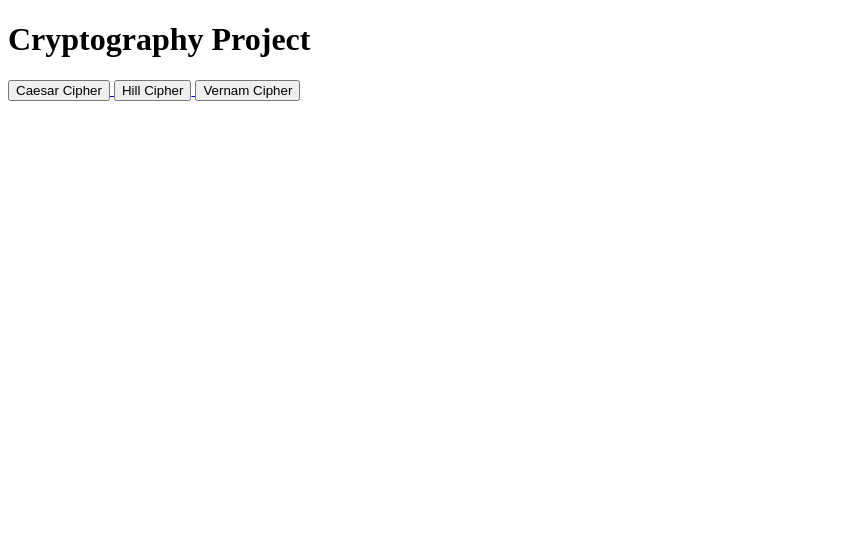
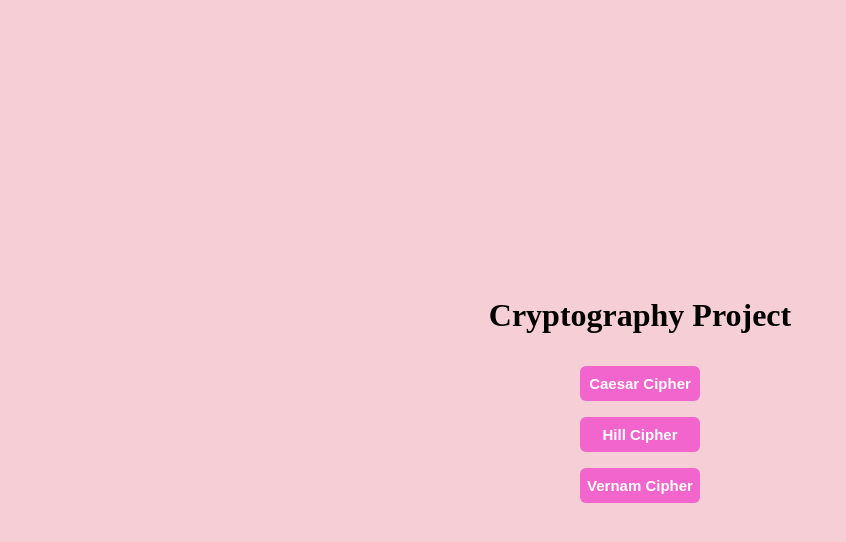
Before and after one commit to yuvrajrajendrapatil/cyptography, a plain HTML site: page home.html in a window 1280 px wide. Shown: the whole page, without its empty margins (0-846 px from the left). Drawn offline with Linux system fonts and the light colour scheme; files that its build step writes are made by us from their sources; the site is published under a folder, as on GitHub Pages, so addresses that start at the root find nothing.

Commit message:
Update home.html

```diff
--- a/home.html
+++ b/home.html
@@ -6,7 +6,7 @@
     <meta http-equiv="X-UA-Compatible" content="IE=edge">
     <meta name="viewport" content="width=device-width, initial-scale=1.0">
     <title>Cryptography</title>
-    <link rel="stylesheet" href="/Cryptography/css/style.css">
+    <link rel="stylesheet" href="css/style.css">
 </head>
 
 <body>
@@ -18,15 +18,15 @@
         </div>
 
         <div class="menubuttons">
-            <a href="/Cryptography/caesacipher.html">
+            <a href="caesacipher.html">
                 <button class="menu-btn">Caesar Cipher</button>
             </a>
 
-            <a href="/Cryptography/hillcipher.html">
+            <a href="hillcipher.html">
                 <button class="menu-btn"> Hill Cipher </button>
             </a>
 
-            <a href="/Cryptography/vernamcipher.html">
+            <a href="vernamcipher.html">
                 <button class="menu-btn">Vernam Cipher</button>
             </a>
 
@@ -34,7 +34,7 @@
 
     </div>
 
-    <script src="/Cryptography/js/caesacipher.js"></script>
+    <script src="js/caesacipher.js"></script>
 
 </body>
 
```
